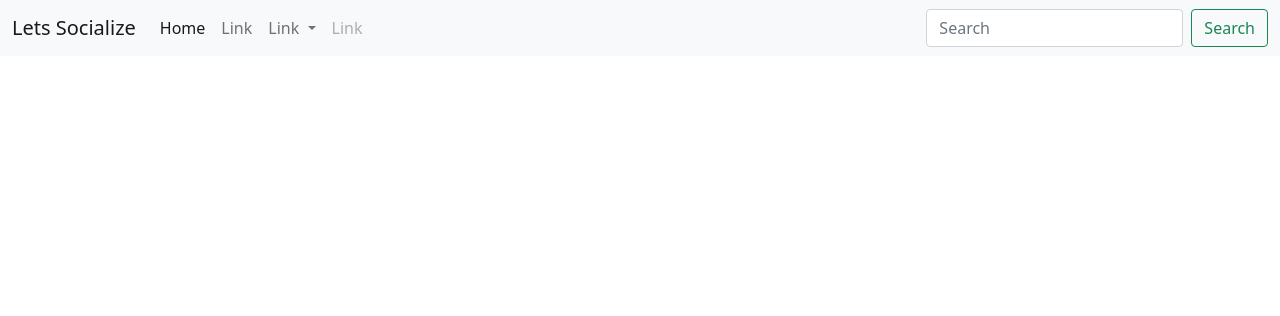
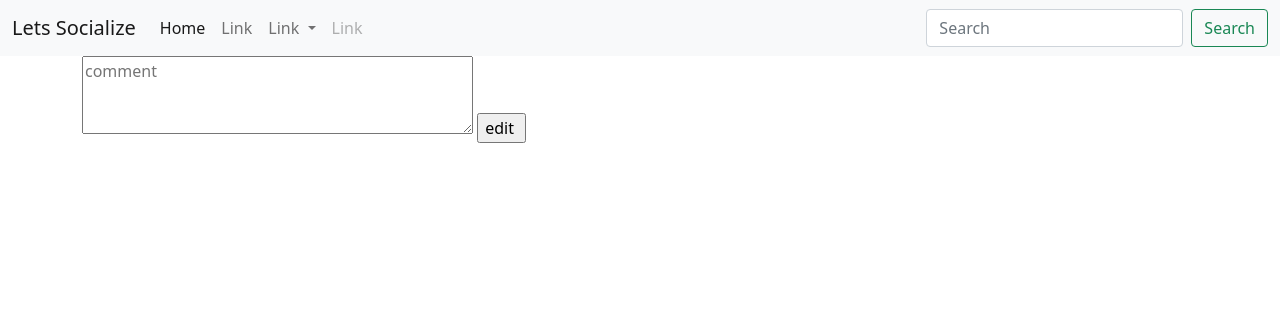
Before and after one commit to rcoffie/social, a Django app: template templates/social/edit_comment.html in a window 1280 px wide. Shown: the top 316 px of the page. Run offline with Django 3.2, Linux system fonts and the light colour scheme; the template is opened without the code that fills it: values that come from a table or form of the project are taken from there, others are empty; parts of the project's set-up code (start-up, migrations or seed data) failed here and were passed over; some libraries are stand-ins or nearby versions.

```diff
--- a/social/urls.py
+++ b/social/urls.py
@@ -7,7 +7,8 @@ urlpatterns = [
     path('',views.Index,name='index'),
     path('edit_post/<int:id>/',views.editPost,name="edit_post"),
     path('delete/<int:id>/',views.deletePost,name="delete_post"),
-    path('edit_post/<init:id>/',views.editComment,name="edit_comment"),
+    path('edit_comment/<int:id>/',views.editComment,name="edit_comment"),
+    path('delete/<int:id>/',views.deleteComment,name="delete_comment"),
     path('<int:id>/',views.postDetail,name="post_detail"),
 
 ]
--- a/templates/social/detail.html
+++ b/templates/social/detail.html
@@ -46,9 +46,11 @@
        {% if request.user == comment.author %}
 
 
-<button type="button" class="btn btn-link">Edit</button>
+<br>
+<a href="{% url 'social:edit_comment' comment.id %}"  class="btn btn-link text-decoration-none "> Edit</a>
+<a href="{% url 'social:delete_comment' comment.id %}"  class="btn btn-link text-decoration-none text-danger"> Delete </a>
 
-<button type="button" class="btn btn-link">Delete</button>
+
 
        {% endif %}
        <hr>
--- a/templates/social/edit_comment.html
+++ b/templates/social/edit_comment.html
@@ -7,6 +7,14 @@
 <div class="container">
   <div class="row">
 
+    <div class="col-md-8">
+      <form action="">
+        {% csrf_token %}
+           {{ form }}
+        <input type="submit"  value="edit ">
+      </form>
+    </div>
+
   </div>
 </div>
 
```
Also changed, not shown: social/views.py (+14 -3 lines), db.sqlite3.
